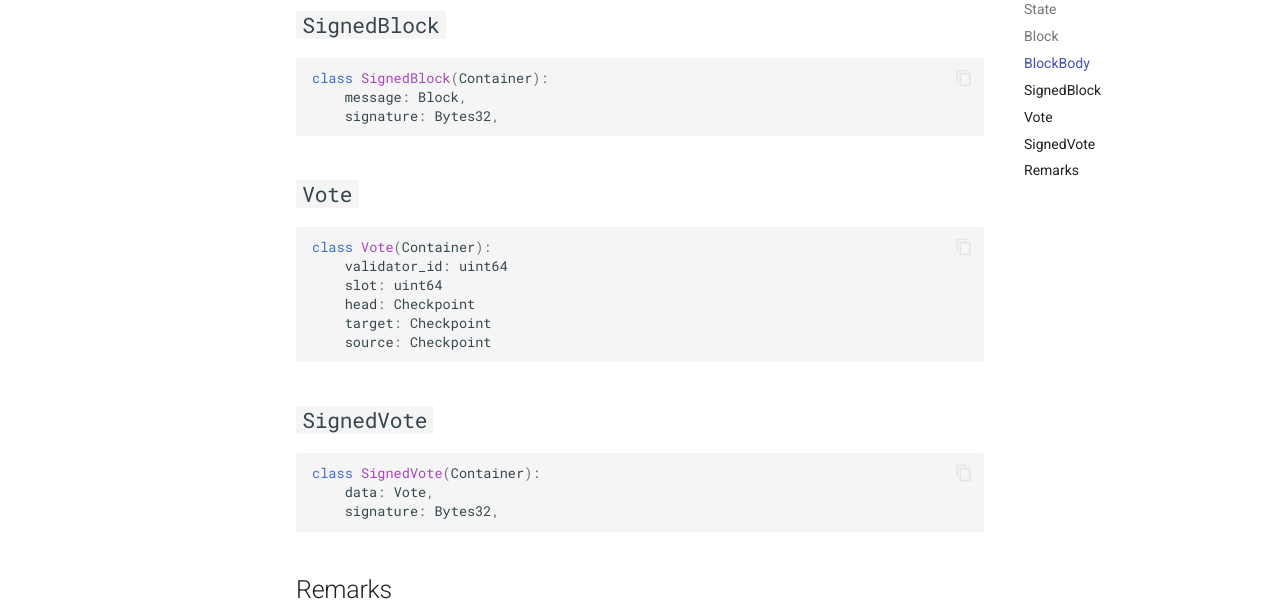
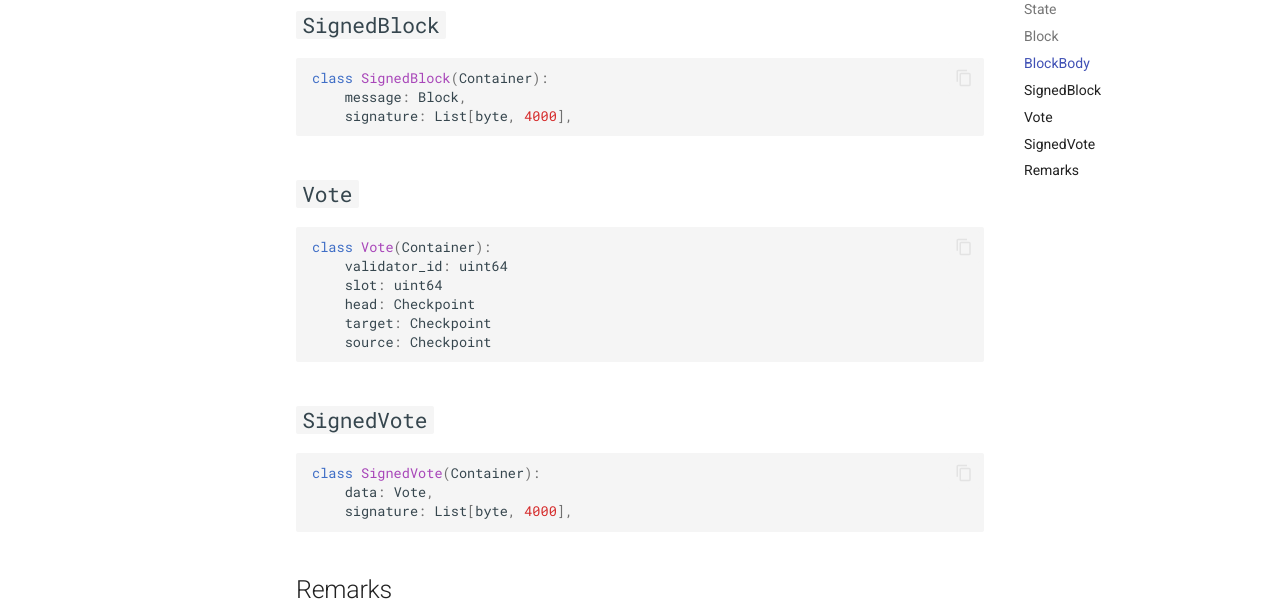
Before and after one commit to tcoratger/leanSpec, an MkDocs documentation site: the page built from docs/client/containers.md, in a window 1280 px wide and 900 px high, scrolled down 1230 px. Shown: the part 153-761 px from the top of the window. Built offline with MkDocs 1.6.1 and Material for MkDocs 9.7.7, drawn with Linux system fonts in a browser that asks for light colours; comment, search, counter and statistics services are not loaded.

Commit message:
feat: add approximate Signature container (#16)
* feat: add approximate pqsignature type

* fix: collapse Signature to List[byte, 4000]

````diff
--- a/docs/client/containers.md
+++ b/docs/client/containers.md
@@ -52,7 +52,6 @@ class Block(Container):
 
 ## `BlockBody`
 
-
 ```python
 class BlockBody(Container):
     votes: List[Vote, VALIDATOR_REGISTRY_LIMIT]
@@ -65,7 +64,7 @@ Remark: `votes` will be replaced by aggregated attestations.
 ```python
 class SignedBlock(Container):
     message: Block,
-    signature: Bytes32,
+    signature: List[byte, 4000],
 ```
 
 ## `Vote`
@@ -84,7 +83,7 @@ class Vote(Container):
 ```python
 class SignedVote(Container):
     data: Vote,
-    signature: Bytes32,
+    signature: List[byte, 4000],
 ```
 
 ## Remarks
````
